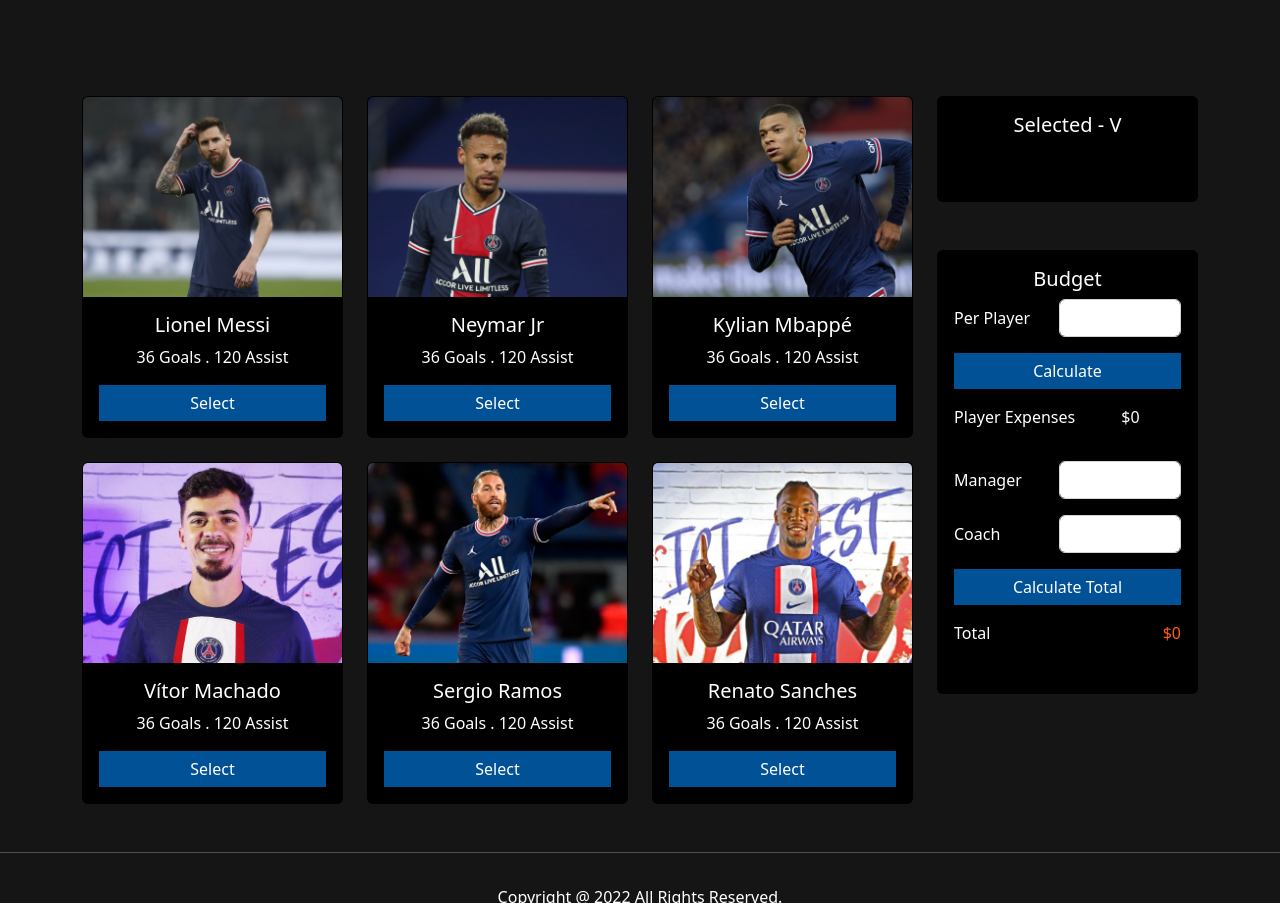
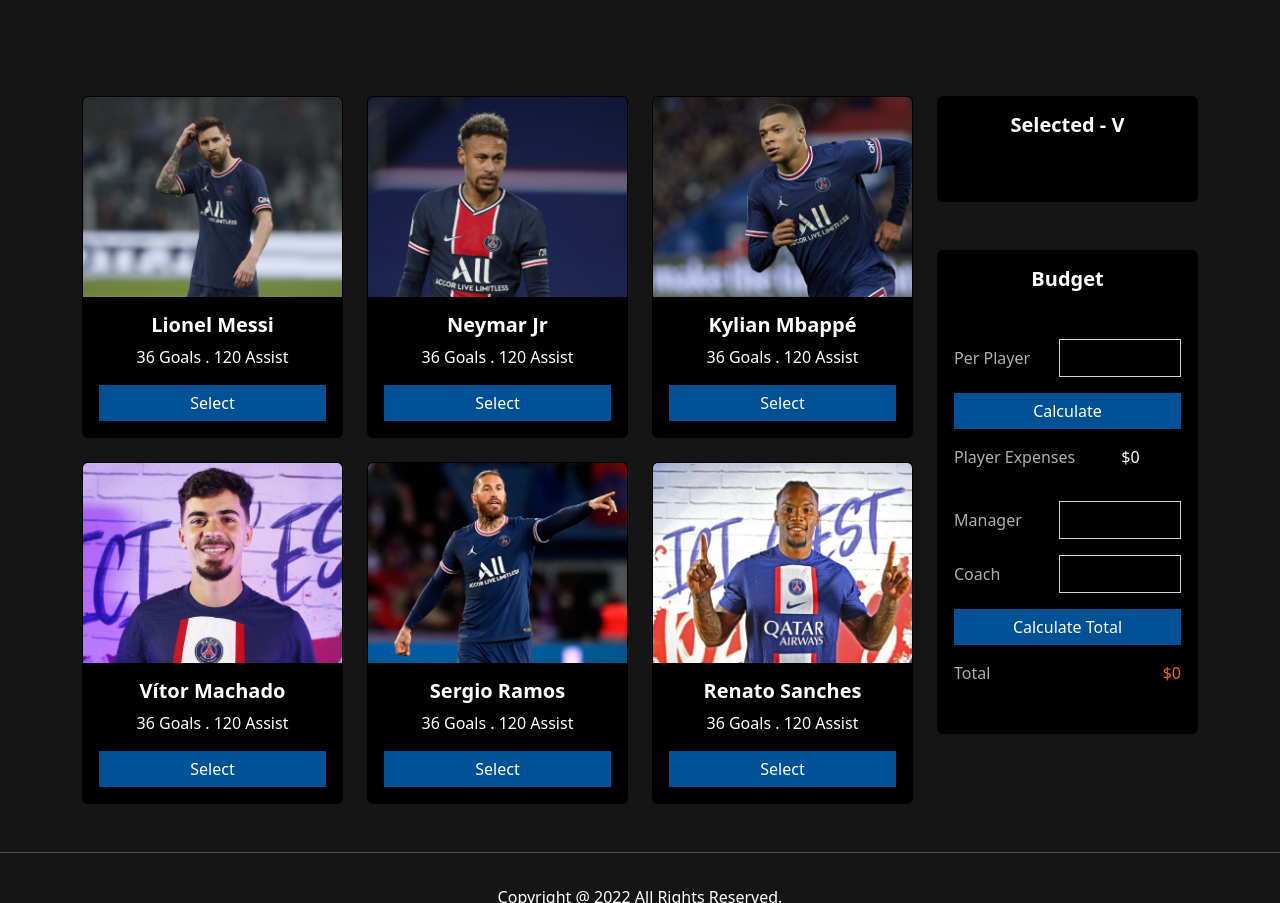
Before and after one commit to AbirDas1048/dream-high-five, a plain HTML site: page index.html in a window 1280 px wide. Shown: the part 383-1286 px from the top of the page. Drawn offline with nearby package versions, Linux system fonts and the light colour scheme.

Commit message:
changes input style

```diff
--- a/css/styles.css
+++ b/css/styles.css
@@ -35,6 +35,7 @@ header #text {
 }
 
 .select-player,
+.select-player:focus,
 .calculate-button,
 .calculate-button:focus {
     background-color: #015196;
@@ -51,3 +52,14 @@ header #text {
 .select-player:disabled {
     background-color: #A2A9AF;
 }
+
+.col-form-label,
+.normal-label {
+    color: #AFAFAF;
+}
+
+input[type="text"],
+input[type="text"]:focus {
+    background: transparent;
+    color: #FFFFFF;
+}
--- a/index.html
+++ b/index.html
@@ -30,7 +30,7 @@
                             <div class="card h-100">
                                 <img src="images/messi.png" class="card-img-top" alt="...">
                                 <div class="card-body text-center">
-                                    <h5 class="card-title">Lionel Messi</h5>
+                                    <h5 class="card-title fw-bold">Lionel Messi</h5>
                                     <p class="card-text">36 Goals . 120 Assist</p>
                                     <div class="d-grid gap-2">
                                         <button class="btn rounded-0 select-player" type="button">Select</button>
@@ -42,7 +42,7 @@
                             <div class="card h-100">
                                 <img src="images/neymar.png" class="card-img-top" alt="...">
                                 <div class="card-body text-center">
-                                    <h5 class="card-title">Neymar Jr</h5>
+                                    <h5 class="card-title fw-bold">Neymar Jr</h5>
                                     <p class="card-text">36 Goals . 120 Assist</p>
                                     <div class="d-grid gap-2">
                                         <button class="btn rounded-0 select-player" type="button">Select</button>
@@ -54,7 +54,7 @@
                             <div class="card h-100">
                                 <img src="images/mbappe.png" class="card-img-top" alt="...">
                                 <div class="card-body text-center">
-                                    <h5 class="card-title">Kylian Mbappé</h5>
+                                    <h5 class="card-title fw-bold">Kylian Mbappé</h5>
                                     <p class="card-text">36 Goals . 120 Assist</p>
                                     <div class="d-grid gap-2">
                                         <button class="btn rounded-0 select-player" type="button">Select</button>
@@ -66,7 +66,7 @@
                             <div class="card h-100">
                                 <img src="images/machado.png" class="card-img-top" alt="...">
                                 <div class="card-body text-center">
-                                    <h5 class="card-title">Vítor Machado</h5>
+                                    <h5 class="card-title fw-bold">Vítor Machado</h5>
                                     <p class="card-text">36 Goals . 120 Assist</p>
                                     <div class="d-grid gap-2">
                                         <button class="btn rounded-0 select-player" type="button">Select</button>
@@ -78,7 +78,7 @@
                             <div class="card h-100">
                                 <img src="images/ramos.png" class="card-img-top" alt="...">
                                 <div class="card-body text-center">
-                                    <h5 class="card-title">Sergio Ramos</h5>
+                                    <h5 class="card-title fw-bold">Sergio Ramos</h5>
                                     <p class="card-text">36 Goals . 120 Assist</p>
                                     <div class="d-grid gap-2">
                                         <button class="btn rounded-0 select-player" type="button">Select</button>
@@ -90,7 +90,7 @@
                             <div class="card h-100">
                                 <img src="images/sanches.png" class="card-img-top" alt="...">
                                 <div class="card-body text-center">
-                                    <h5 class="card-title">Renato Sanches</h5>
+                                    <h5 class="card-title fw-bold">Renato Sanches</h5>
                                     <p class="card-text">36 Goals . 120 Assist</p>
                                     <div class="d-grid gap-2">
                                         <button class="btn rounded-0 select-player" type="button">Select</button>
@@ -104,21 +104,20 @@
                 <div class="col-lg-3 col-md-5 col-12 g-4">
                     <div class="card">
                         <div class="card-body">
-                            <h5 class="card-title text-center">Selected - V</h5>
+                            <h5 class="card-title fw-bold text-center">Selected - V</h5>
                             <ol id="selected-players" class="my-5">
 
                             </ol>
                         </div>
                     </div>
 
-
                     <div class="card mt-5">
                         <div class="card-body">
-                            <h5 class="card-title text-center">Budget</h5>
+                            <h5 class="card-title fw-bold text-center mb-5">Budget</h5>
                             <div class="mb-3 row">
                                 <label for="player-budget" class="col-sm-5 col-form-label">Per Player</label>
                                 <div class="col-sm-7">
-                                    <input type="text" class="form-control" id="player-budget">
+                                    <input type="text" class="form-control rounded-0" id="player-budget">
                                 </div>
                             </div>
                             <div class="d-grid gap-2 mb-3">
@@ -126,19 +125,19 @@
                                     id="calculate">Calculate</button>
                             </div>
                             <div class="mb-3 row">
-                                <p class="col-8"> Player Expenses</p>
+                                <p class="col-8 normal-label"> Player Expenses</p>
                                 <p class="col-4">$<span id="player-expenses">0</span></p>
                             </div>
                             <div class="mb-3 row">
                                 <label for="manager-budget" class="col-sm-5 col-form-label">Manager</label>
                                 <div class="col-sm-7">
-                                    <input type="text" class="form-control" id="manager-budget">
+                                    <input type="text" class="form-control rounded-0" id="manager-budget">
                                 </div>
                             </div>
                             <div class="mb-3 row">
                                 <label for="coach-budget" class="col-sm-5 col-form-label">Coach</label>
                                 <div class="col-sm-7">
-                                    <input type="text" class="form-control" id="coach-budget">
+                                    <input type="text" class="form-control rounded-0" id="coach-budget">
                                 </div>
                             </div>
                             <div class="d-grid gap-2 mb-3">
@@ -147,7 +146,7 @@
                                     Total</button>
                             </div>
                             <div class="mb-3 row">
-                                <p class="col-6"> Total</p>
+                                <p class="col-6 normal-label"> Total</p>
                                 <p class="col-6 text-end total">$<span id="total-expenses">0</span></p>
                             </div>
                         </div>
```
